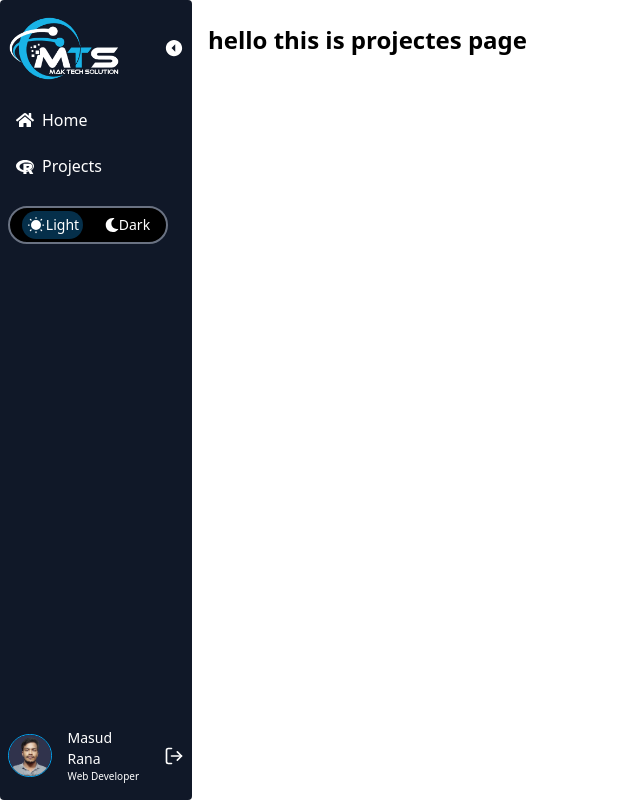
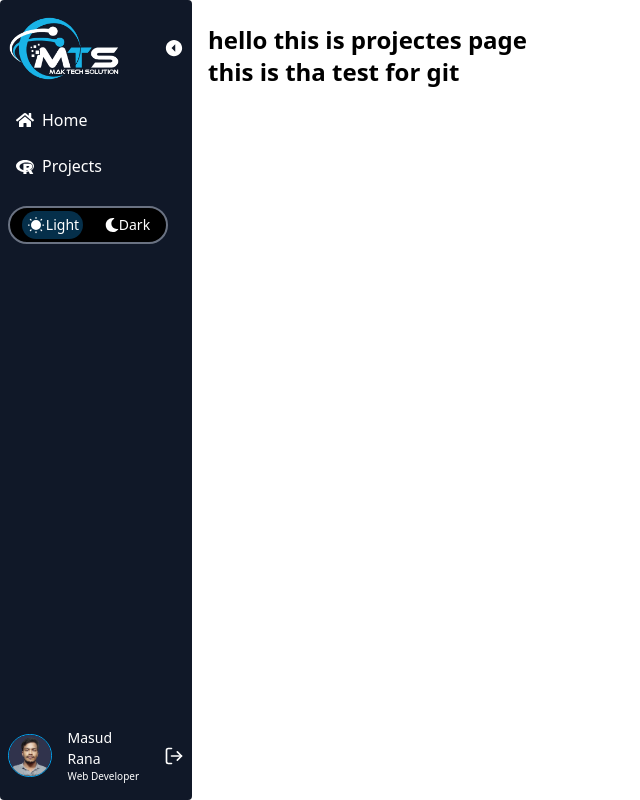
Before and after one commit to MTS-Services/mts-frontend, a React (Vite) app: page /dashboard/projects in a window 1280 px wide. Shown: the whole page, without its empty margins (0-640 px from the left). Built offline with nearby package versions, Linux system fonts and the light colour scheme.

Commit message:
git test commit

```diff
--- a/src/layouts/DashBoard/UserDashBoard/Projects.tsx
+++ b/src/layouts/DashBoard/UserDashBoard/Projects.tsx
@@ -4,6 +4,7 @@ const Projects = () => {
   return (
     <div>
         <h2>hello this is projectes page </h2>
+        <h2>this is tha test  for git </h2>
     </div>
   )
 }
```
